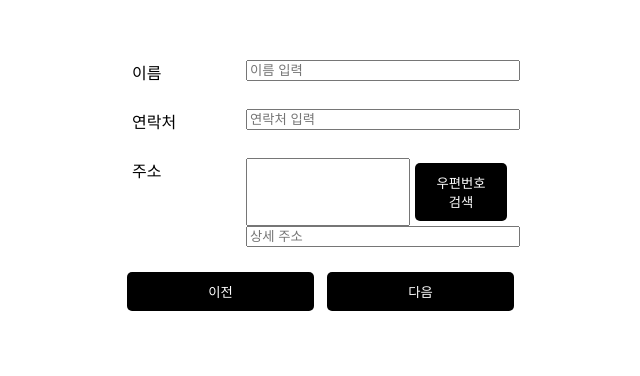
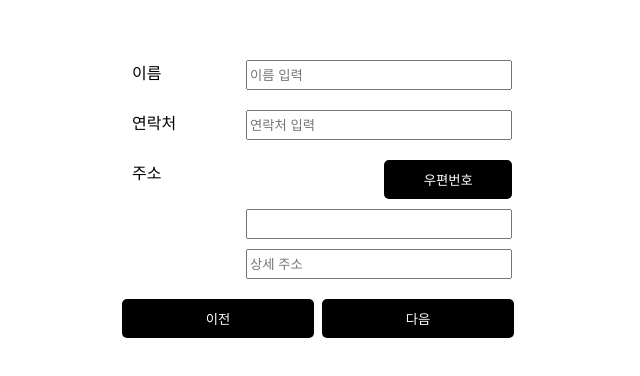
Before and after one commit to yoonvelop/balaan-task, a Vue app: page /signup/step2 in a window 1280 px wide. Shown: the top 376 px of the page, without its empty margins (318-958 px from the left). Built offline with nearby package versions, Linux system fonts and the light colour scheme.

Commit message:
feat: 스타일 수정, README 작성

```diff
--- a/src/App.vue
+++ b/src/App.vue
@@ -15,4 +15,7 @@ export default defineComponent({
   margin: 60px auto;
   text-align: center;
 }
+* {
+  box-sizing: border-box;
+}
 </style>
--- a/src/components/Button.vue
+++ b/src/components/Button.vue
@@ -44,7 +44,7 @@ export default defineComponent({
 <style>
 .btn {
   padding: 10px 20px;
-  margin: 5px;
+  margin: 0;
   background-color: black;
   color: white;
   border: none;
--- a/src/components/FieldWrapper.vue
+++ b/src/components/FieldWrapper.vue
@@ -44,7 +44,7 @@ label {
 .error-message {
   color: red;
   font-size: 0.8em;
-  margin-top: 5px;
+  margin: 5px 0 0;
   text-align: left;
 }
 </style>
--- a/src/components/Input.vue
+++ b/src/components/Input.vue
@@ -52,5 +52,6 @@ export default defineComponent({
 <style>
 input {
   width: 100%;
+  height: 30px;
 }
 </style>
--- a/src/components/PostCode.vue
+++ b/src/components/PostCode.vue
@@ -1,10 +1,15 @@
 <template>
   <div class="postcode-wrapper">
-    <input type="text" v-model="address" readonly />
-    <base-button type="button" size="half" @click="handleAddressSearch">
-      우편번호 검색
+    <base-button
+      class="postcode-btn"
+      type="button"
+      size="half"
+      @click="handleAddressSearch"
+    >
+      우편번호
     </base-button>
   </div>
+  <input class="address-input" type="text" v-model="address" readonly />
 </template>
 
 <script lang="ts">
@@ -45,5 +50,13 @@ export default defineComponent({
 <style>
 .postcode-wrapper {
   display: flex;
+  justify-content: flex-end;
+  margin-bottom: 10px;
+}
+.postcode-btn {
+  margin: 0;
+}
+.address-input {
+  margin-bottom: 10px;
 }
 </style>
--- a/src/views/SignUpComplete.vue
+++ b/src/views/SignUpComplete.vue
@@ -1,6 +1,6 @@
 <template>
   <div>
-    <div>
+    <div class="main-text">
       "{{ userInfo.userName }}"님,<br />
       회원가입이<br />
       완료되었습니다.
@@ -18,12 +18,15 @@ import { useStore } from 'vuex';
 export default defineComponent({
   setup() {
     const store = useStore();
-
     const userInfo = computed(() => store.state.userInfo);
-
     return {
       userInfo,
     };
   },
 });
 </script>
+<style>
+.main-text {
+  font-size: 40px;
+}
+</style>
--- a/src/views/SignUpStep1.vue
+++ b/src/views/SignUpStep1.vue
@@ -30,7 +30,7 @@
         placeholder="비밀번호 재입력"
       />
     </field-wrapper>
-    <base-button type="submit" size="half" @click="handleSubmit">
+    <base-button type="submit" size="full" @click="handleSubmit">
       다음
     </base-button>
   </form>
--- a/src/views/SignUpStep3.vue
+++ b/src/views/SignUpStep3.vue
@@ -15,7 +15,7 @@
         </div>
       </field-wrapper>
     </div>
-    <base-button type="submit">완료</base-button>
+    <base-button type="submit" size="full">완료</base-button>
   </form>
 </template>
 
```
Also changed, not shown: src/types/daum.d.ts (renamed from src/type/daum.d.ts), 1 other file (tests, documents, lock files or other folders).
